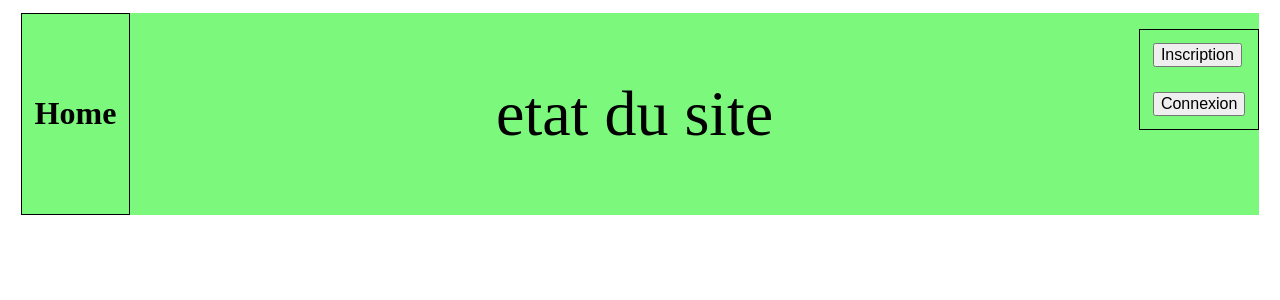
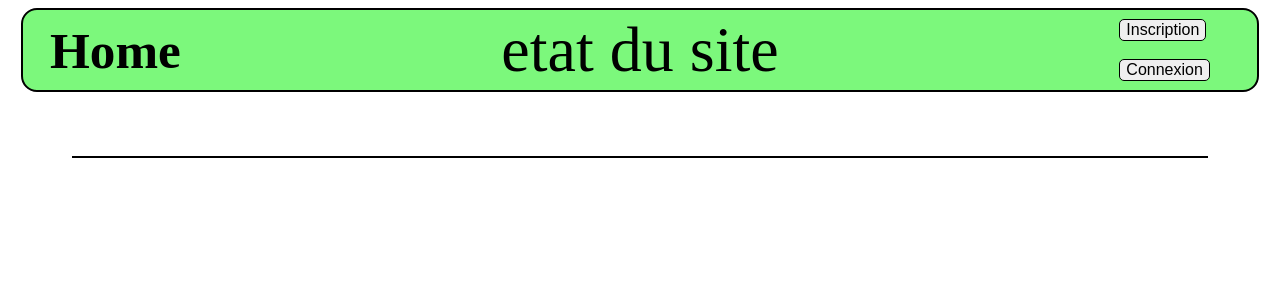
Before and after one commit to picotmarcantoine/projet-jellyfin, a PHP site: page / in a window 1280 px wide. Shown: the top 300 px of the page. Run offline with PHP 8.4, Linux system fonts and the light colour scheme; data that the repository does not hold is empty.

Commit message:
bel avancement
a faire :
!!! Ajouter un bouton nouveau post et la methode associee dans les fonctions PHP !

!!! Ajouter les cookies et session pour se maintenir connecte

Page de moderation

? notifications ?

```diff
--- a/header.php
+++ b/header.php
@@ -1,6 +1,10 @@
 <?php
 
 ?>
+
+<head>
+    <link rel="stylesheet" href="style_header.css">
+</head>
 
 <a href='index.php' class='bouton_home'> <h3>Home</h3> </a>
 
--- a/index.php
+++ b/index.php
@@ -15,31 +15,55 @@ require_once('action_database.php');
         <link rel="stylesheet" href="style.css">
     </head>
 
+    <body>
+
         <header>
             <?php
             include('header.php');
             ?>
         </header>
 
-    <body>
+
+        <div class="corps_page">
             <?php
                 $messages = new Interraction_bdd() ;
                 $posts = $messages->lire_message(25,1) ;
                 foreach ($posts as $message){
                     $username = $messages->get_username($message['id_u']) ;
-            echo $username['pseudo'] . ' ', date('d/m/Y H:i:s', intval($message['date_message'])), "</br>" ;
+                    ?>
+
+                    <div class="post">
+                        <div class='en-tete-message'>
+                            <div class="pseudo_utilisateur">
+                                <?php echo $username['pseudo'] ;
+                                ?>
+                            </div>
+
+                            <div class="date_post">
+                                <?php
                                     ///utilisation de la fonction date sur le resultat de la requete SQL puisque la table enregistre des timestamp
                                     ///la fonction sert a convertir ce timestamp en date
                                     ///elle prend en argument le format de la date souhaité puis le timestamp a convertir (optionnel)
-            echo $message['message'],"</br> </br> </br> ";
-        }
+                                    echo $message['date_message'] ;
+                                ?>
+                            </div>
+                        </div>
 
+                        <div class='message_utilisateur'>
+                            <?php
+                            echo $message['message'],"</br>";
+                            ?>
+                        </div>
+                    </div>
 
-    ?>
+                    <?php } ?>
 
-    </body>
+        </div>
+
 
         <footer>
         </footer>
 
+    </body>
+
 </html>
--- a/style.css
+++ b/style.css
@@ -1,53 +1,37 @@
-header {
-    display : flex ;
-    justify-content: space-between ;
-    margin : 1vw ;
-    background-color : rgb(124, 248, 124) ;
-}
 
-header a {
-    text-decoration : none ;
-}
-
-.etat_site{
-    font-size : 5vw ;
-    display : flex ;
-    align-items : center ;
-    justify-content: center ;
-}
-
-
-.bouton_home{
-    align-items : center ;
-    justify-content: center ;
-    display : flex ;
-    border : 1px black solid ;
-
-}
-
-
-header h3 {
-    font-size : 200% ;
-    margin : 0.5vw 1vw ;
-    color : #000000 ;
+.corps_page {
+    display : grid ;
+    grid-template-rows: auto auto ;
+    grid-template-columns: auto ;
+    margin : 5vw ;
+    border: 1px black solid;
 
 
 }
 
-header ul {
-    align-items : center ;
-    justify-content: center ;
+.post{
+    border : 2px grey solid ;
+    background-color: #B1B1B1;
+    margin : 10px ;
+}
+
+.en-tete-message{
+    border: 1px black solid;
     display : grid ;
-    grid-template-rows: auto auto ;
-    padding : 0px ;
-    border : 1px black solid ;
-    list-style: none ;
+    grid-template-columns: 50% 50% ;
+    margin-bottom : 15px ;
+}
+
+.pseudo_utilisateur{
+    font-weight: bold ;
+    font-size: 130% ;
+}
+
+.date_post {
+    text-align : end;
+}
+
+.message_utilisateur{
+    margin-bottom: 10px ;
 
 }
-
-.bouton-connexion{
-    display : flex ;
-    margin : 1vw ;
-    font-size : 100% ;
-
-}
--- /dev/null
+++ b/style_header.css
@@ -0,0 +1,74 @@
+header {
+    border : 2px black solid ;
+    border-radius: 2vH ;
+    display : grid ;
+    grid-template-columns: 15% 70% 15%  ;
+    grid-template-rows: minmax(8vh , 10vh) ;
+    justify-content: space-between ;
+    margin : 0.5vw 1vw ;
+
+
+    /* a modifier apres */
+    background-color : rgb(124, 248, 124) ;
+}
+
+header a {
+    text-decoration : none ;
+}
+
+.etat_site{
+    margin: 0px ;
+    padding : 0px ;
+    font-size : clamp(0.5rem, 5vw ,8rem) ;
+    display : flex ;
+    align-items : center ;
+    justify-content: center ;
+}
+
+
+.bouton_home{
+    align-items : center ;
+    justify-content: center ;
+    display : flex ;
+    font-size : clamp(0.5rem, 2vw ,8rem) ;
+
+}
+
+
+header h3 {
+    font-size : clamp(0.2rem, 8vw ,200%);
+    color : #000000 ;
+}
+
+header form{
+    height : 100% ;
+    width : 100% ;
+    display : grid ;
+}
+
+header ul {
+    align-items : center ;
+    display : grid ;
+    grid-template-rows: auto ;
+    margin : 0px ;
+    padding : 0px ;
+    list-style: none ;
+    justify-content: center;
+
+}
+
+
+
+.bouton-connexion{
+    border : 1px black solid  ;
+    border-radius: 5px ;
+    display: flex ;
+    font-size : 100% ;
+
+}
+
+/*
+FIN HEADER FIN HEADER FIN HEADER FIN HEADER FIN HEADER
+FIN HEADER FIN HEADER FIN HEADER FIN HEADER FIN HEADER
+FIN HEADER FIN HEADER FIN HEADER FIN HEADER FIN HEADER
+*/
```
Lines whose indentation alone changed are shown as unchanged.
